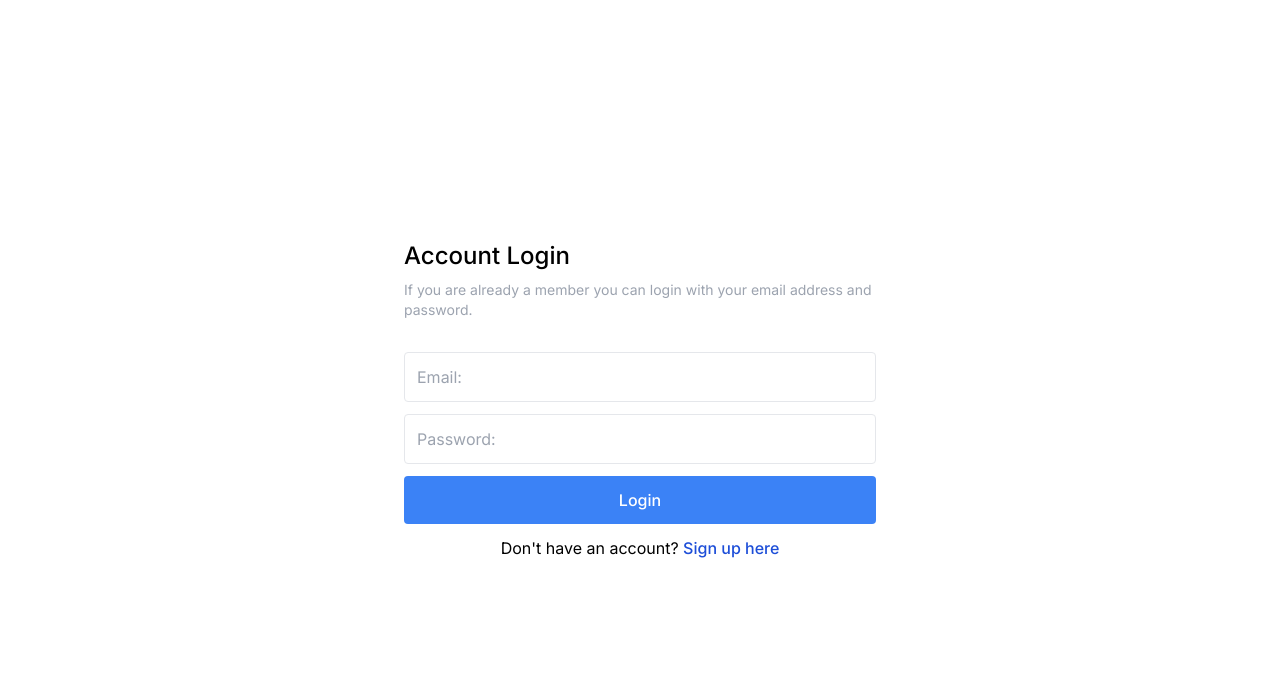
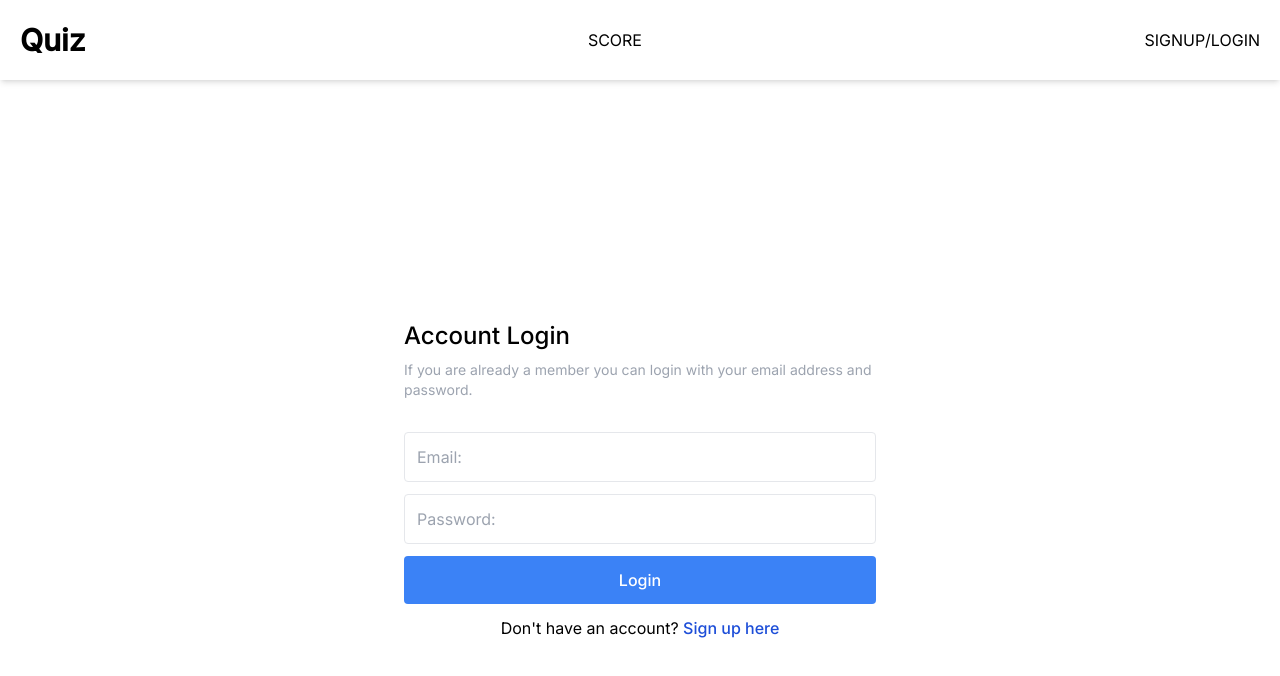
Before and after one commit to DevLyric/quiz-v2, a React (Vite) app: page / in a window 1280 px wide. Shown: the top 676 px of the page. Built offline with nearby package versions, Linux system fonts and the light colour scheme; no server answers.

Commit message:
working on quiz page

```diff
--- a/src/App.tsx
+++ b/src/App.tsx
@@ -1,13 +1,17 @@
 import { BrowserRouter as Router, Routes, Route } from "react-router-dom";
 import { Login } from "./pages/Login";
 import Signup from "./pages/Signup";
+import Quiz from "./pages/Quiz";
+import Header from "./components/Header";
 
 const App = () => {
   return (
     <Router>
+      <Header />
       <Routes>
         <Route path="/" element={<Login />} />
         <Route path="/signup" element={<Signup />} />
+        <Route path="/quiz" element={<Quiz />} />
       </Routes>
     </Router>
   );
```
